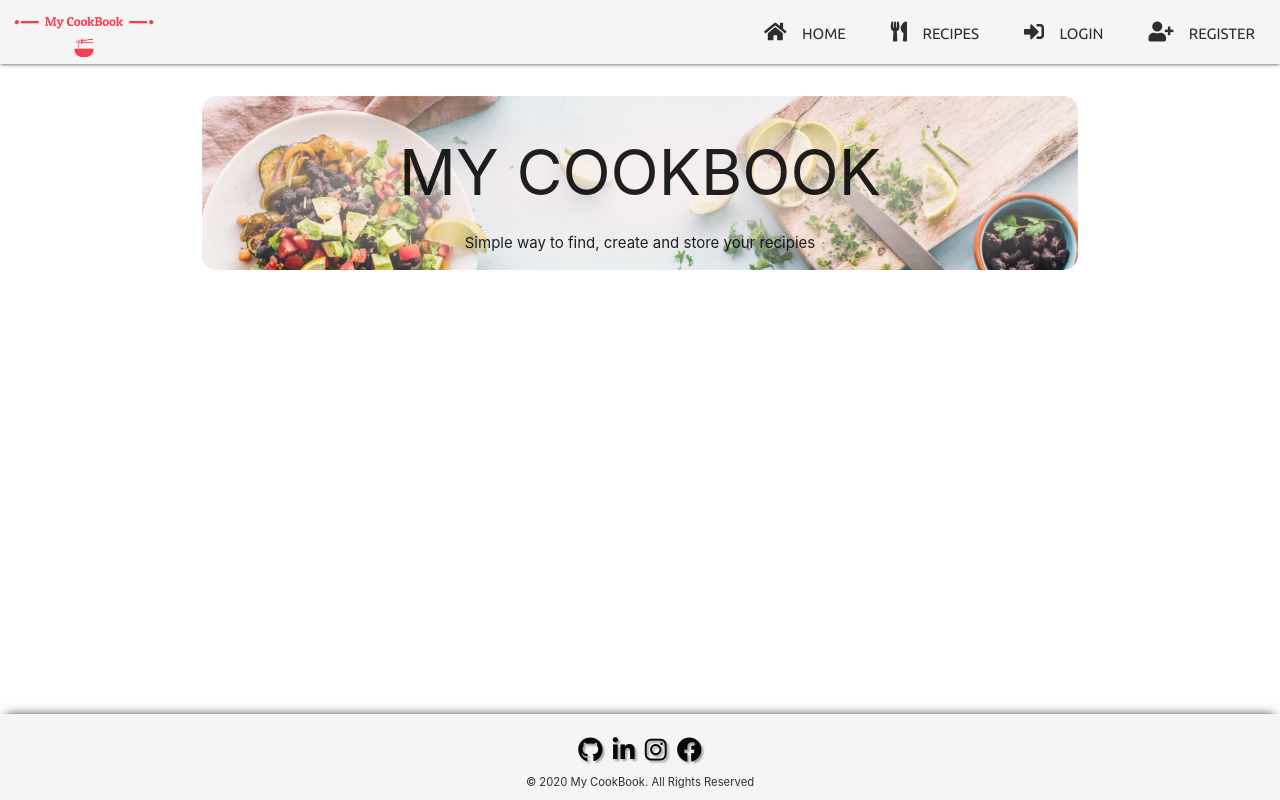
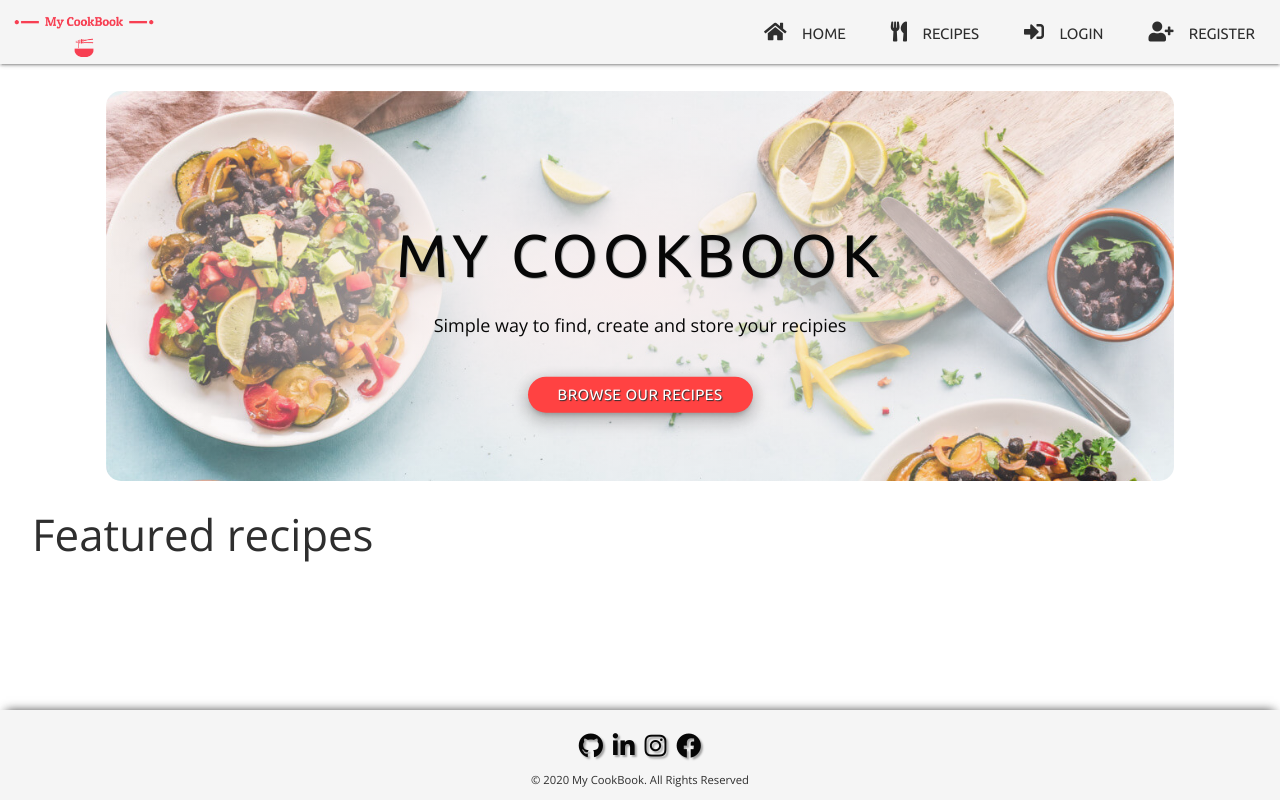
Before and after one commit to irinatu17/MyCookBook, a Flask app: page / in a window 1280 px wide. Run offline with Flask 2, Linux system fonts and the light colour scheme; data that the repository does not hold is empty; some libraries are stand-ins or nearby versions.

Commit message:
Style main section with hero image in home page

```diff
--- a/mycookbook/static/css/style.css
+++ b/mycookbook/static/css/style.css
@@ -21,13 +21,22 @@
 --secondaryfont: "Ubuntu", sans-serif;
 }
 /**Materialize styly required for flexbox**/
-body {
+main {
+flex: 1 0 auto;
+margin-top:4em;
+}
+body{
 display: flex;
 min-height: 100vh;
 flex-direction: column;
-}
-main {
-flex: 1 0 auto;
+margin: 0;
+padding: 0;
+color:var(--lightblack);
+background-color: var(--white);
+font-family: var(--primaryfont);
+font-weight: 400;
+line-height: 1.7rem;
+overflow-x: hidden;
 }
 /* General style settings*/
 .uppercase {
@@ -35,6 +44,17 @@ text-transform: uppercase;
 }
 .margin-top-large{
 margin-top: 5rem;
+}
+.container-95{
+width: 95%;
+}
+/* Headings*/
+.primary-heading{
+font-size: 2.3rem;
+font-weight: 500;
+letter-spacing: 0.3rem;
+font-family: var(--secondaryfont);
+text-shadow: 1px 1px 1px var(--lightgrey);
 }
 /* Navigation Bar*/
 nav {
@@ -105,14 +125,14 @@ margin-top: 4rem;
 color: var(--red);
 }
 
-/*Home*/
+/* Home page*/
 .home-container{
 padding-left:10px;
 padding-right: 10px;
 border-radius: 15px;
 height: 350px;
-
-margin-top:5rem;
+display:flex;
+margin-top:2em;
 }
 .hero-image{
 background-image: radial-gradient(rgba(249, 238, 238, 0.91), rgba(152, 142, 142, 0.04)), url(../img/bg-home.jpg);
@@ -122,7 +142,19 @@ position: relative;
 border-radius: 15px;
 width: 100%;
 }
-
+.home-paragpaph{
+font-size: 1rem;
+}
+/* Home page: Place text in the middle of the image */
+.text-block-home{
+position: absolute;
+top: 50%;
+left: 50%;
+transform: translate(-50%, -50%);
+color: var(--black);
+width: inherit;
+padding: 9px;
+}
 /* Cards*/
 .card .card-image img{
 position: relative;
@@ -174,7 +206,10 @@ background-color: var(--darkwhite);
 .btn-secondary:active{
 background-color: var(--midiumwhite);
 }
-/*>600px Tablet and Desktop size Media queries*/
+#btn-home{
+text-shadow: 1px 1px 1px var(--lightblack);
+}
+/* Tablet and Desktop size Media queries*/
 @media (min-width: 600px) {
 .container-recipes{
 width: 95%;
@@ -182,6 +217,19 @@ max-width: 1500px;
 }
 .add-edit-form{
 padding:0 2rem;
+}
+.primary-heading{
+font-size: 4rem;
+}
+.home-container{
+width: 85%;
+height: 390px;
+}
+.btn-main{
+font-size: 1rem;
+}
+#btn-home{
+width: 15rem;
 }
 }
 /*  Tablet size only Media queries */
@@ -192,8 +240,13 @@ width:85%;
 }
 /* Desktop size only Media queries */
 @media (min-width: 992px) {
-
 .container-addrecipe{
 width:70%;
 }
+.tablet-break {
+display: none;
 }
+.home-paragpaph{
+font-size: 1.2rem;
+}
+}
--- a/mycookbook/templates/home.html
+++ b/mycookbook/templates/home.html
@@ -1,10 +1,9 @@
 {% extends 'base.html' %} {% block content %}
-<section class="container home-container">
 <!--Flash messages-->
 <div class="row center-align">
 	<div class="col s12">
-      {% with messages = get_flashed_messages() %} {% if messages %} {% for
-      message in messages %}
+		{% with messages = get_flashed_messages() %} {% if messages %}
+		{% for message in messages %}
 		<p class="error-message">
 			{{ message }}
 		</p>
@@ -12,22 +11,36 @@
 	</div>
 </div>
 <!--Main section, hero image and button-->
+<div class="container home-container container-95">
   <div class="hero-image">
     <div class="row">
-      <div class="col s12 center-align">
-        <h1 class="uppercase">My Cookbook</h1>
-        <p>Simple way to find, create and store your recipies</p>
+      <div class="col s12">
+        <div class="text-block-home center-align">
+          <h1 class="uppercase primary-heading">My CookBook</h1>
+          <p class="home-paragpaph">
+            Simple way to find, create and store <br class="tablet-break" />
+            your recipies
+          </p>
+          <a
+            href="{{ url_for('all_recipes')}}"
+            class="waves-effect waves-light btn uppercase z-depth-3 btn-main"
+            id="btn-home"
+          >
+            Browse our recipes
+          </a>
         </div>
       </div>
     </div>
-
+  </div>
+</div>
   <!--Featured Recipes-->
   <div class="container container-recipes">
+  <h3>Featured recipes</h3>
     <div class="row">
       {% for recipe in recipes %} {% include "partials/_recipecards.html" %} {%
       endfor %}
     </div>
   </div>
-</section>
+
 
 {% endblock %}
```
Lines whose indentation alone changed are shown as unchanged.
